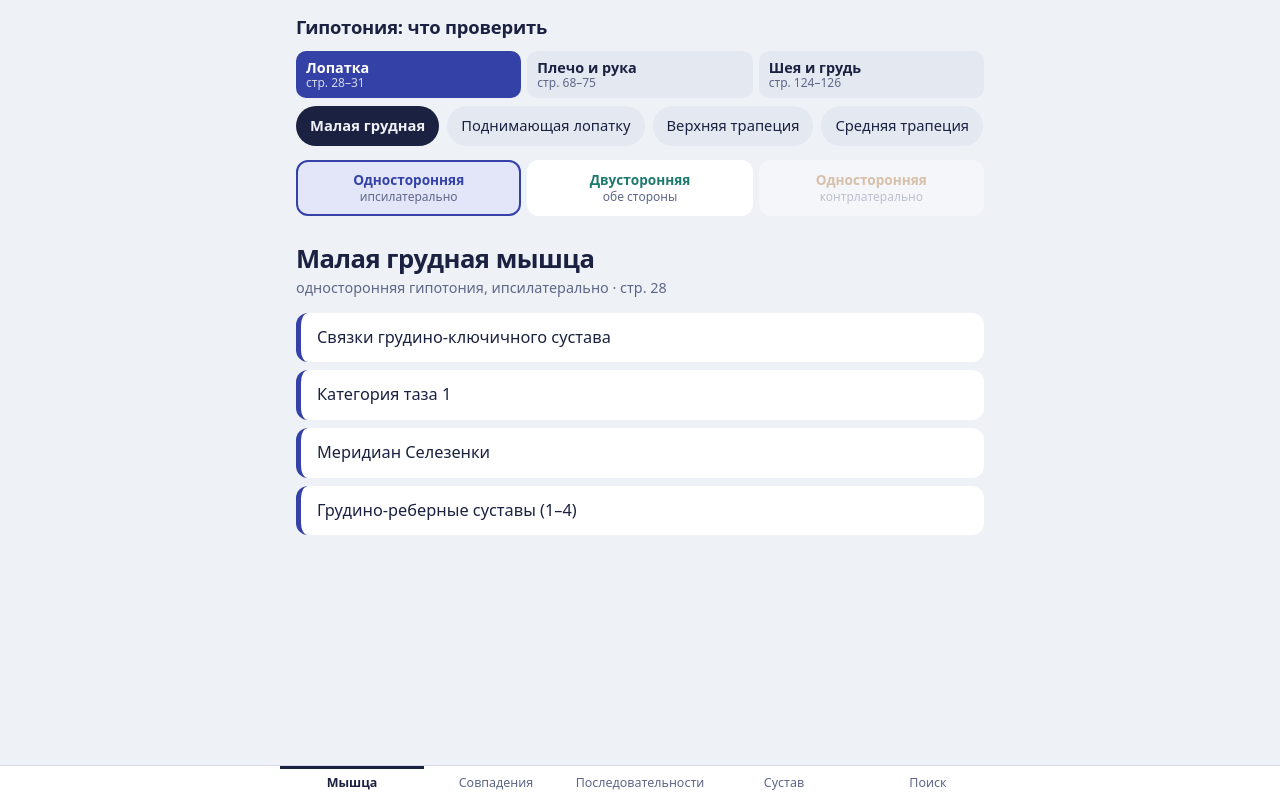
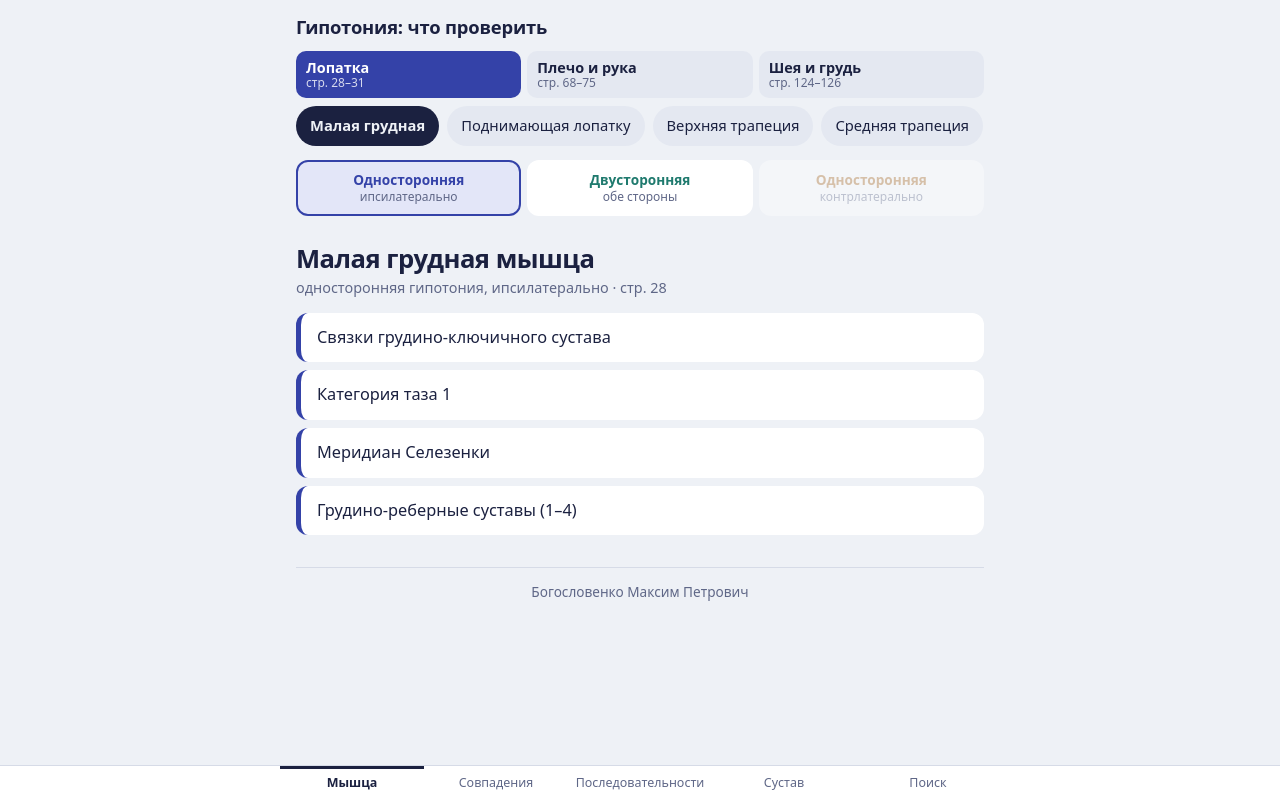
Before and after one commit to etaquvokas87-cmd/gipotonia, a plain HTML site: page index.html in a window 1280 px wide. Drawn offline with Linux system fonts and the light colour scheme.

Commit message:
Replace index.html with latest uploaded version

```diff
--- a/index.html
+++ b/index.html
@@ -93,6 +93,7 @@ ol.seq button.go .t::after{content:"таблица гипотонии →";displ
 .block h3{margin:0 0 6px;font-size:.95rem}
 .block ol{margin:0;padding-left:20px}
 .block li{margin:4px 0}
+.sign{margin:32px 0 8px;text-align:center;color:var(--muted);font-size:.85rem;padding-top:14px;border-top:1px solid var(--line)}
 /* search */
 .search{width:100%;font:inherit;font-size:1rem;padding:12px 14px;border-radius:12px;border:2px solid var(--line);background:var(--surface);color:var(--ink)}
 .search:focus{border-color:var(--uni);outline:none}
@@ -153,6 +154,7 @@ nav button[aria-current="page"]{color:var(--ink);font-weight:700;box-shadow:inse
   <div id="searchOut"></div>
 </section>
 
+<footer class="sign">Богословенко Максим Петрович</footer>
 </div>
 
 <nav><div class="in">
```
